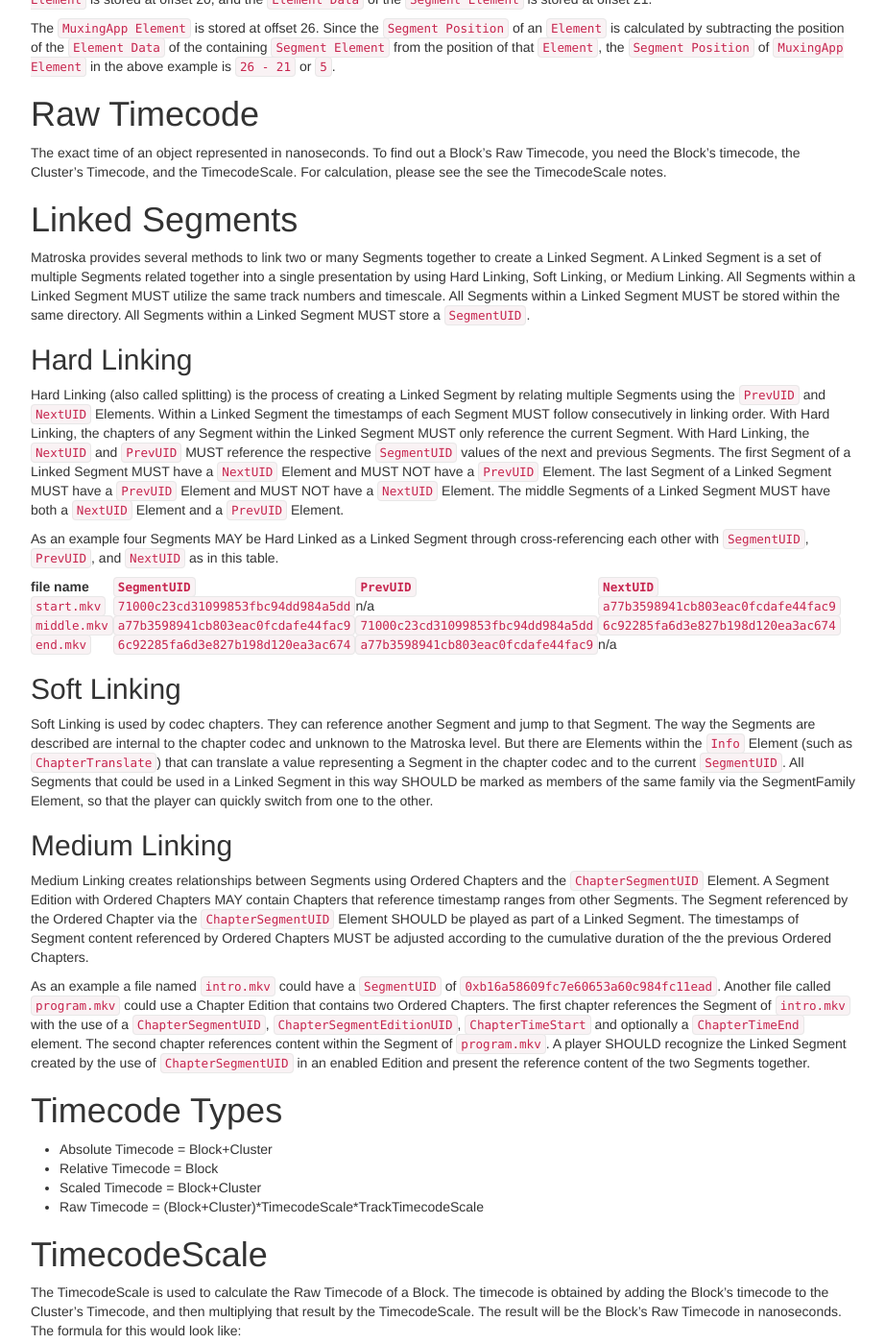
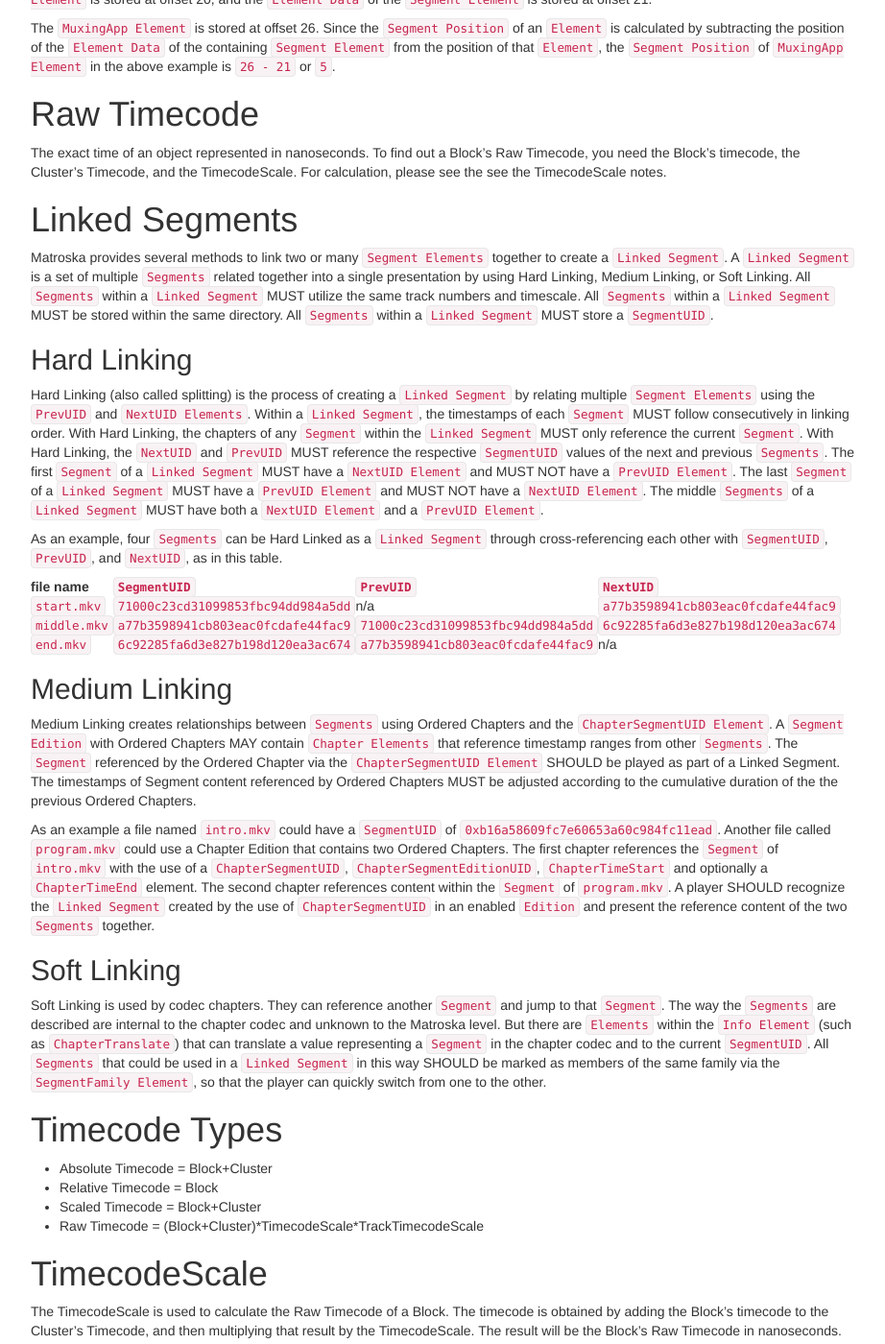
Before and after one commit to ietf-wg-cellar/matroska-specification, a Jekyll site: the page built from notes.md, in a window 1280 px wide and 1400 px high, scrolled down 2693 px. Shown: the whole window at 96% size, without its empty margins (273-1195 px from the left). Built offline with Jekyll 4.4.1, drawn with Linux system fonts in a browser that asks for light colours; our own code applies the rules of GitHub Pages for plain Markdown files.

Commit message:
syntax/arrangement for linked segments

```diff
--- a/notes.md
+++ b/notes.md
@@ -113,13 +113,13 @@
 
 # Linked Segments
 
-Matroska provides several methods to link two or many Segments together to create a Linked Segment. A Linked Segment is a set of multiple Segments related together into a single presentation by using Hard Linking, Soft Linking, or Medium Linking. All Segments within a Linked Segment MUST utilize the same track numbers and timescale. All Segments within a Linked Segment MUST be stored within the same directory. All Segments within a Linked Segment MUST store a `SegmentUID`.
+Matroska provides several methods to link two or many `Segment Elements` together to create a `Linked Segment`. A `Linked Segment` is a set of multiple `Segments` related together into a single presentation by using Hard Linking, Medium Linking, or Soft Linking. All `Segments` within a `Linked Segment` MUST utilize the same track numbers and timescale. All `Segments` within a `Linked Segment` MUST be stored within the same directory. All `Segments` within a `Linked Segment` MUST store a `SegmentUID`.
 
 ## Hard Linking
 
-Hard Linking (also called splitting) is the process of creating a Linked Segment by relating multiple Segments using the `PrevUID` and `NextUID` Elements. Within a Linked Segment the timestamps of each Segment MUST follow consecutively in linking order. With Hard Linking, the chapters of any Segment within the Linked Segment MUST only reference the current Segment. With Hard Linking, the `NextUID` and `PrevUID` MUST reference the respective `SegmentUID` values of the next and previous Segments. The first Segment of a Linked Segment MUST have a `NextUID` Element and MUST NOT have a `PrevUID` Element. The last Segment of a Linked Segment MUST have a `PrevUID` Element and MUST NOT have a `NextUID` Element. The middle Segments of a Linked Segment MUST have both a `NextUID` Element and a `PrevUID` Element.
+Hard Linking (also called splitting) is the process of creating a `Linked Segment` by relating multiple `Segment Elements` using the `PrevUID` and `NextUID Elements`. Within a `Linked Segment`, the timestamps of each `Segment` MUST follow consecutively in linking order. With Hard Linking, the chapters of any `Segment` within the `Linked Segment` MUST only reference the current `Segment`. With Hard Linking, the `NextUID` and `PrevUID` MUST reference the respective `SegmentUID` values of the next and previous `Segments`. The first `Segment` of a `Linked Segment` MUST have a `NextUID Element` and MUST NOT have a `PrevUID Element`. The last `Segment` of a `Linked Segment` MUST have a `PrevUID Element` and MUST NOT have a `NextUID Element`. The middle `Segments` of a `Linked Segment` MUST have both a `NextUID Element` and a `PrevUID Element`.
 
-As an example four Segments MAY be Hard Linked as a Linked Segment through cross-referencing each other with `SegmentUID`, `PrevUID`, and `NextUID` as in this table.
+As an example, four `Segments` can be Hard Linked as a `Linked Segment` through cross-referencing each other with `SegmentUID`, `PrevUID`, and `NextUID`, as in this table.
 
 file name   | `SegmentUID`                       | `PrevUID`                          | `NextUID`
 :-----------|:-----------------------------------|:-----------------------------------|:---------
@@ -127,15 +127,15 @@
 `middle.mkv`| `a77b3598941cb803eac0fcdafe44fac9` | `71000c23cd31099853fbc94dd984a5dd` | `6c92285fa6d3e827b198d120ea3ac674`
 `end.mkv`   | `6c92285fa6d3e827b198d120ea3ac674` | `a77b3598941cb803eac0fcdafe44fac9` | n/a
 
+## Medium Linking
+
+Medium Linking creates relationships between `Segments` using Ordered Chapters and the `ChapterSegmentUID Element`. A `Segment Edition` with Ordered Chapters MAY contain `Chapter Elements` that reference timestamp ranges from other `Segments`. The `Segment` referenced by the Ordered Chapter via the `ChapterSegmentUID Element` SHOULD be played as part of a Linked Segment. The timestamps of Segment content referenced by Ordered Chapters MUST be adjusted according to the cumulative duration of the the previous Ordered Chapters.
+
+As an example a file named `intro.mkv` could have a `SegmentUID` of `0xb16a58609fc7e60653a60c984fc11ead`. Another file called `program.mkv` could use a Chapter Edition that contains two Ordered Chapters. The first chapter references the `Segment` of `intro.mkv` with the use of a `ChapterSegmentUID`, `ChapterSegmentEditionUID`, `ChapterTimeStart` and optionally a `ChapterTimeEnd` element. The second chapter references content within the `Segment` of `program.mkv`. A player SHOULD recognize the `Linked Segment` created by the use of `ChapterSegmentUID` in an enabled `Edition` and present the reference content of the two `Segments` together.
+
 ## Soft Linking
 
-Soft Linking is used by codec chapters. They can reference another Segment and jump to that Segment. The way the Segments are described are internal to the chapter codec and unknown to the Matroska level. But there are Elements within the `Info` Element (such as `ChapterTranslate`) that can translate a value representing a Segment in the chapter codec and to the current `SegmentUID`. All Segments that could be used in a Linked Segment in this way SHOULD be marked as members of the same family via the SegmentFamily Element, so that the player can quickly switch from one to the other.
-
-## Medium Linking
-
-Medium Linking creates relationships between Segments using Ordered Chapters and the `ChapterSegmentUID` Element. A Segment Edition with Ordered Chapters MAY contain Chapters that reference timestamp ranges from other Segments. The Segment referenced by the Ordered Chapter via the `ChapterSegmentUID` Element SHOULD be played as part of a Linked Segment. The timestamps of Segment content referenced by Ordered Chapters MUST be adjusted according to the cumulative duration of the the previous Ordered Chapters.
-
-As an example a file named `intro.mkv` could have a `SegmentUID` of `0xb16a58609fc7e60653a60c984fc11ead`. Another file called `program.mkv` could use a Chapter Edition that contains two Ordered Chapters. The first chapter references the Segment of `intro.mkv` with the use of a `ChapterSegmentUID`, `ChapterSegmentEditionUID`, `ChapterTimeStart` and optionally a `ChapterTimeEnd` element. The second chapter references content within the Segment of `program.mkv`. A player SHOULD recognize the Linked Segment created by the use of `ChapterSegmentUID` in an enabled Edition and present the reference content of the two Segments together.
+Soft Linking is used by codec chapters. They can reference another `Segment` and jump to that `Segment`. The way the `Segments` are described are internal to the chapter codec and unknown to the Matroska level. But there are `Elements` within the `Info Element` (such as `ChapterTranslate`) that can translate a value representing a `Segment` in the chapter codec and to the current `SegmentUID`. All `Segments` that could be used in a `Linked Segment` in this way SHOULD be marked as members of the same family via the `SegmentFamily Element`, so that the player can quickly switch from one to the other.
 
 # Timecode Types
 
```
